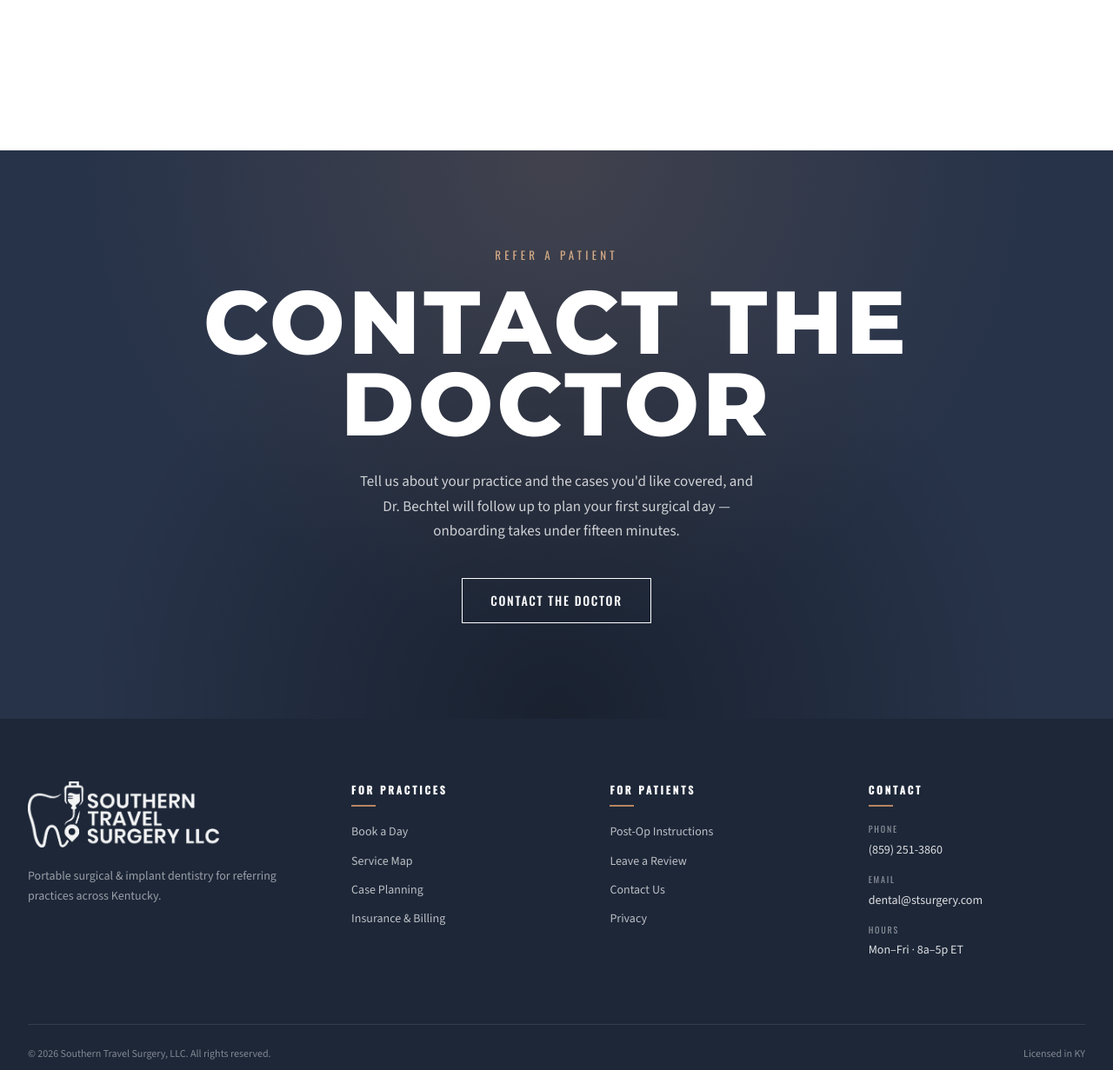
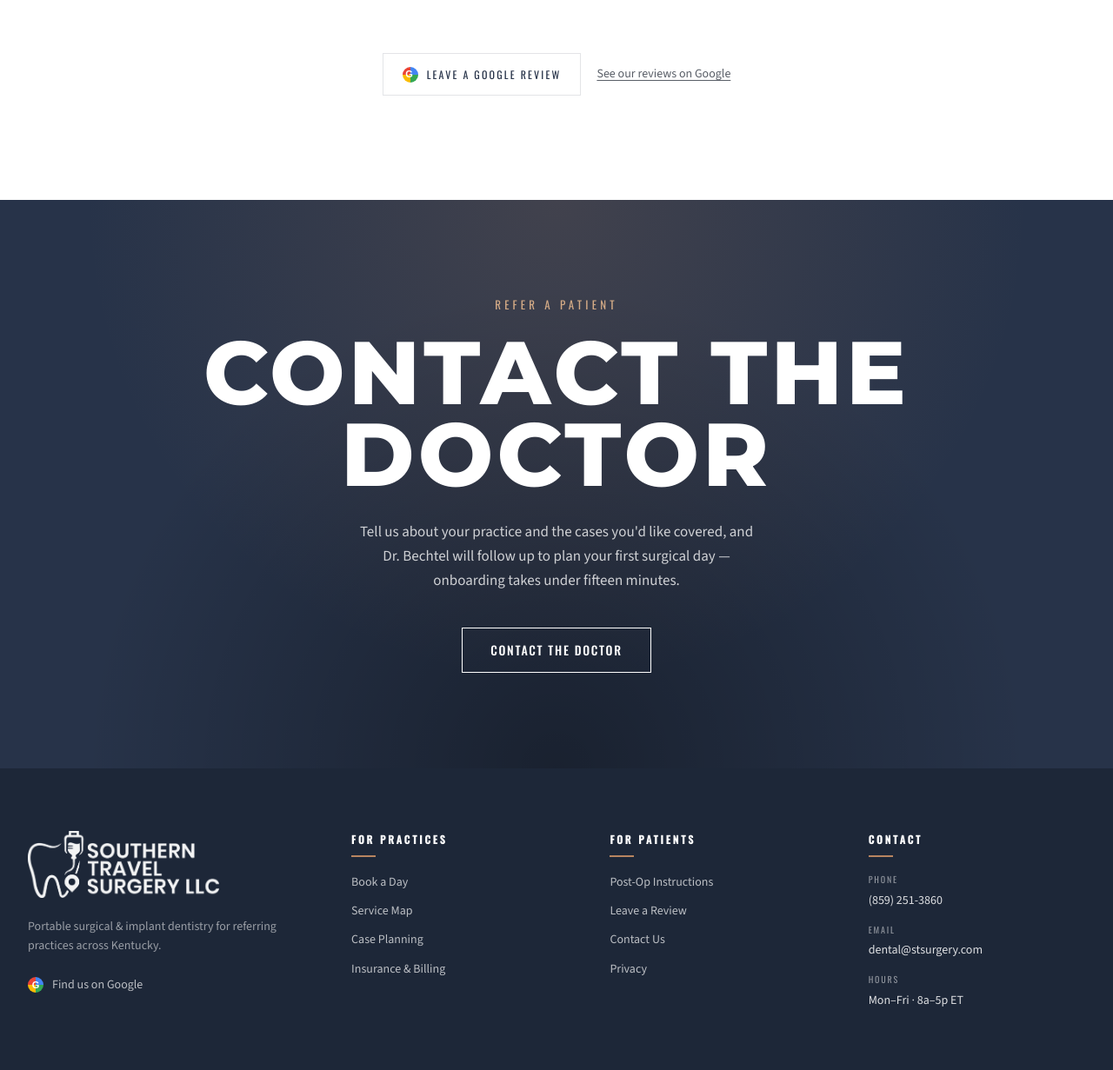
Before and after one commit to Apollo235298/STS---Claude-Design-Concept, a website: page sts-site/index.html in a window 1280 px wide. Shown: the part 7129-8360 px from the top of the page at 87% size. Drawn offline with Linux system fonts and the light colour scheme.

Commit message:
Go live with Google Business links: reviews CTA, footer badge
- Restore "Leave a Google Review" CTA in the reviews section as a real
  link to the Google review page; add "See our reviews on Google" link
  to the Business profile (sample review cards + fake rating stay held)
- Point footer "Leave a Review" at the Google review URL
- Add "Find us on Google" badge to the footer brand column

Co-Authored-By: Claude Fable 5 <noreply@anthropic.com>

```diff
--- a/sts-site/index.html
+++ b/sts-site/index.html
@@ -1068,6 +1068,7 @@
     font-size: 12px;
     color: var(--navy);
     cursor: pointer;
+    text-decoration: none;
     transition: border-color .18s ease, color .18s ease;
   }
   .reviews__google:hover { border-color: var(--copper); color: var(--copper); }
@@ -1091,6 +1092,12 @@
     color: var(--ink-soft);
   }
   .reviews__rating strong { color: var(--navy); font-weight: 600; }
+  a.reviews__rating {
+    text-decoration: underline;
+    text-underline-offset: 3px;
+    transition: color .18s ease;
+  }
+  a.reviews__rating:hover { color: var(--copper); }
 
   /* ─────────────────────────────────────────────────
      CONTACT FORM (PAST PATIENTS)
@@ -1401,6 +1408,18 @@
     line-height: 1.6;
     color: rgba(255,255,255,0.55);
   }
+
+  .footer__google {
+    margin-top: 22px;
+    display: inline-flex;
+    align-items: center;
+    gap: 10px;
+    font-size: 14px;
+    color: rgba(255,255,255,0.7);
+    text-decoration: none;
+    transition: color .18s ease;
+  }
+  .footer__google:hover { color: var(--copper-soft); }
 
   .footer__col h4 {
     font-family: var(--head-cond);
@@ -2054,9 +2073,9 @@
     </div>
   </div>
 
-  <!-- HOLD — Google Business review cards + "Leave a Google Review" CTA removed for now;
-       will be re-added at a later date. Restore by deleting the two comment wrappers below.
-       CSS (.review*, .reviews__cta, .reviews__google, .g-logo, .reviews__rating) left intact. -->
+  <!-- HOLD — sample Google review cards below stay hidden until real Google reviews exist
+       (pending sign-off). Restore by deleting the two comment wrappers below.
+       CSS (.review*) left intact. The "Leave a Google Review" CTA that follows is live. -->
   <!--
   <div class="reviews__grid">
     <article class="review">
@@ -2098,15 +2117,15 @@
       </div>
     </article>
   </div>
+  -->
 
   <div class="reviews__cta">
-    <button class="reviews__google" type="button">
+    <a class="reviews__google" href="https://g.page/r/CYkb9SAEt_azEBM/review" target="_blank" rel="noopener">
       <span class="g-logo"></span>
       Leave a Google Review
-    </button>
-    <div class="reviews__rating"><strong>4.9</strong> / 5 · 87 verified reviews</div>
+    </a>
+    <a class="reviews__rating" href="https://share.google/gz9NmVeiuppJa28MC" target="_blank" rel="noopener">See our reviews on Google</a>
   </div>
-  -->
 </section>
 
 <!-- ───────── CTA BAND ───────── -->
@@ -2128,6 +2147,10 @@
     <div class="footer__brand">
       <img src="assets/sts-logo.png" alt="Southern Travel Surgery" loading="lazy" decoding="async">
       <p>Portable surgical &amp; implant dentistry for referring practices across Kentucky.</p>
+      <a class="footer__google" href="https://share.google/gz9NmVeiuppJa28MC" target="_blank" rel="noopener">
+        <span class="g-logo"></span>
+        Find us on Google
+      </a>
     </div>
 
     <div class="footer__col">
@@ -2144,7 +2167,7 @@
       <h4>For Patients</h4>
       <ul>
         <li><a href="#">Post-Op Instructions</a></li>
-        <li><a href="#reviews">Leave a Review</a></li>
+        <li><a href="https://g.page/r/CYkb9SAEt_azEBM/review" target="_blank" rel="noopener">Leave a Review</a></li>
         <li><a href="#">Contact Us</a></li>
         <li><a href="#">Privacy</a></li>
       </ul>
```
